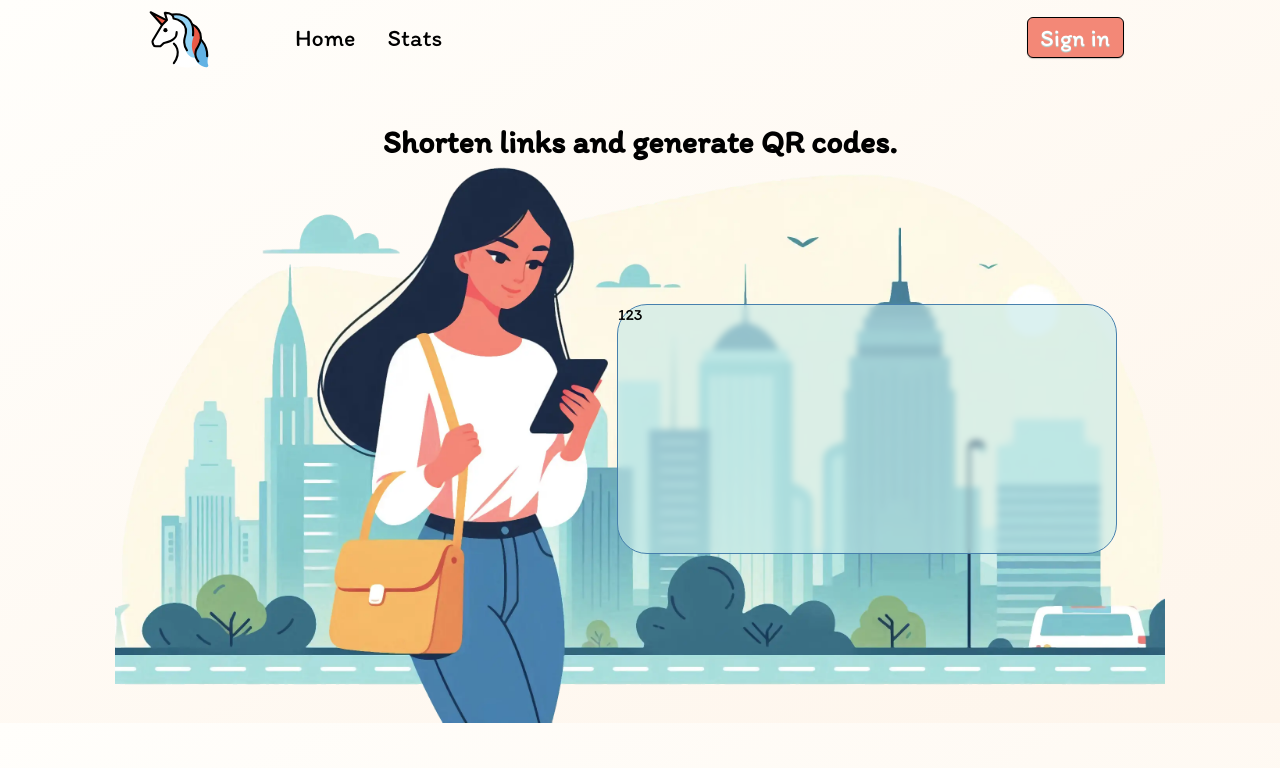
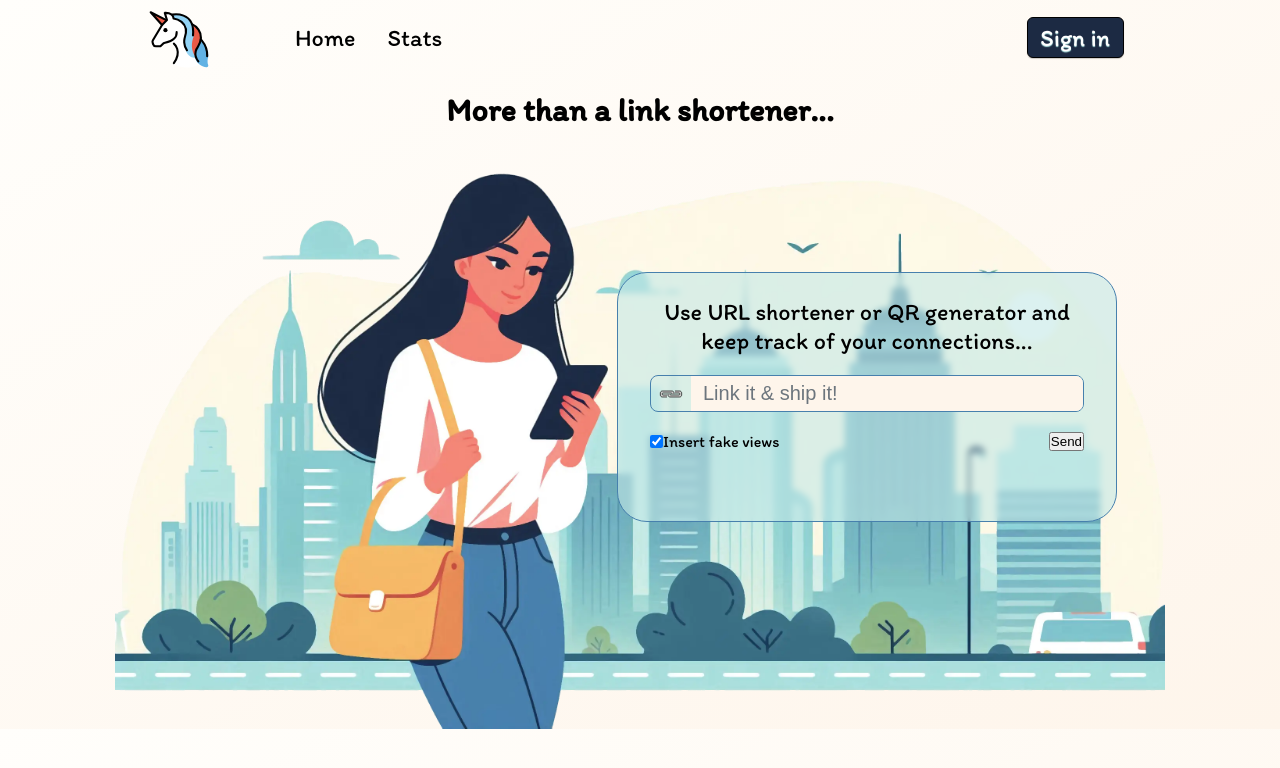
Before and after one commit to BorisKlco/php-htmx.MVC-URL.shortener, a PHP site: page / in a window 1280 px wide. Shown: the top 768 px of the page. Run offline with PHP 8.4, Linux system fonts and the light colour scheme.

Commit message:
link input

```diff
--- a/public/static/style.css
+++ b/public/static/style.css
@@ -23,13 +23,14 @@ body {
     background-size: contain;
     background-position: center;
     background-repeat: no-repeat;
-    margin: 3rem auto 0;
+    margin: auto ;
     max-width: 1368px;
     width: 100%;
 }
 
-.hero h1 {
+.h1-info {
     text-align: center;
+    margin-top: 1rem;
 }
 
 .hero-main {
@@ -42,6 +43,7 @@ body {
 }
 
 .hero-input {
+    padding: 1.5rem 2rem;
     height: 250px;
     width: 500px;
     background-color: #C4E8E799;
@@ -50,6 +52,14 @@ body {
     border-radius: 30px;
     margin-left: 10%;
     margin-bottom: 5%;
+    display: flex;
+    flex-direction: column;
+    gap: 1.25rem;
+}
+
+.input-info {
+    text-align: center;
+    font-size: 24px;
 }
 
 .header {
@@ -92,7 +102,7 @@ nav {
     margin-right: 1rem;
     font-family: "Itim", sans-serif;
     padding: 0.3rem 0.8rem;
-    background-color: #F38877;
+    background-color: #1C2A43;
     border: 1px solid black;
     color:white;
     border-radius: 6px;
@@ -101,13 +111,69 @@ nav {
     cursor: pointer;
     box-shadow: 0px 1px 1px rgb(0 0 0 / 0.2);
     text-shadow: 0px 1px 1px #ACDFDE;
-    transition: background-color 0.1s ease;
+    transition: all 50ms ease-in-out;
 }
 
 .login:hover {
-    transition: background-color 0.1s ease;
-    box-shadow: 0px 1px 1px #F38877;
-    border: 2px solid #F38877;
+    transition: all 50ms ease-in-out;
+    box-shadow: 0px 1px 2px #F38877;
+    border: 1px solid #F38877;
     background-color: #FEF5EB;
     color:rgb(0 0 0 / 0.7);
 }
+
+/* input */
+
+.link-icon {
+    width: 24px;
+    height: 24px;
+    background-image: url('link.svg');
+    background-size: contain;
+    background-repeat: no-repeat;
+    background-position: center;
+}
+
+.input-group {
+    display: flex;
+    align-items: center;
+    width: 100%; /* Adjust as needed */
+    border: 1px solid #4780AD; /* Default border style similar to Bootstrap */
+    border-radius: 8px;
+    overflow: hidden;
+}
+
+.input-group-addon {
+    padding: 4px 8px;
+    display: flex;
+    align-items: center;
+    justify-content: center;
+}
+
+.form-control {
+    flex: 1;
+    padding: 6px 12px;
+    border: none;
+    outline: none;
+    font-size: 20px;
+    background-color: #FEF5EB;
+}
+
+.form-control::placeholder {
+    color: #6c757d; /* Placeholder color similar to Bootstrap */
+}
+
+.input-group:focus-within {
+    border-color: #1c2a43c4; /* Change border color on focus */
+    box-shadow: 0 0 2px #1c2a43c4; /* Optional: Add a subtle shadow */
+}
+
+.hero-div-submit {
+    display: flex;
+    flex-direction: row;
+    justify-content: space-between;
+}
+
+.checkbox-span {
+    display: flex;
+    flex-direction: row;
+}
--- a/views/home.php
+++ b/views/home.php
@@ -19,13 +19,30 @@
         </nav>
         <button class="login"><span>Sign in</span></button>
     </div>
+    <h1 class="h1-info">More than a link shortener...</h1>
     <div class="hero">
 
-        <h1>Shorten links and generate QR codes.</h1>
 
         <div class="hero-main">
             <div></div>
-            <div class="hero-input">123</div>
+            <div class="hero-input">
+                <p class="input-info">Use URL shortener or QR generator and keep track of your connections...</p>
+                <form action="">
+                    <div class="input-group">
+                        <span class="input-group-addon">
+                            <i class="link-icon"></i>
+                        </span>
+                        <input name="link" placeholder="Link it & ship it!" class="form-control" type="url">
+                    </div>
+                </form>
+                <div class="hero-div-submit">
+                    <span class="checkbox-span">
+                        <input type="checkbox" checked>
+                        <p class="checkbox-info">Insert fake views</p>
+                    </span>
+                    <button>Send</button>
+                </div>
+            </div>
         </div>
     </div>
 
```
Also changed, not shown: public/static/link.svg (added).
